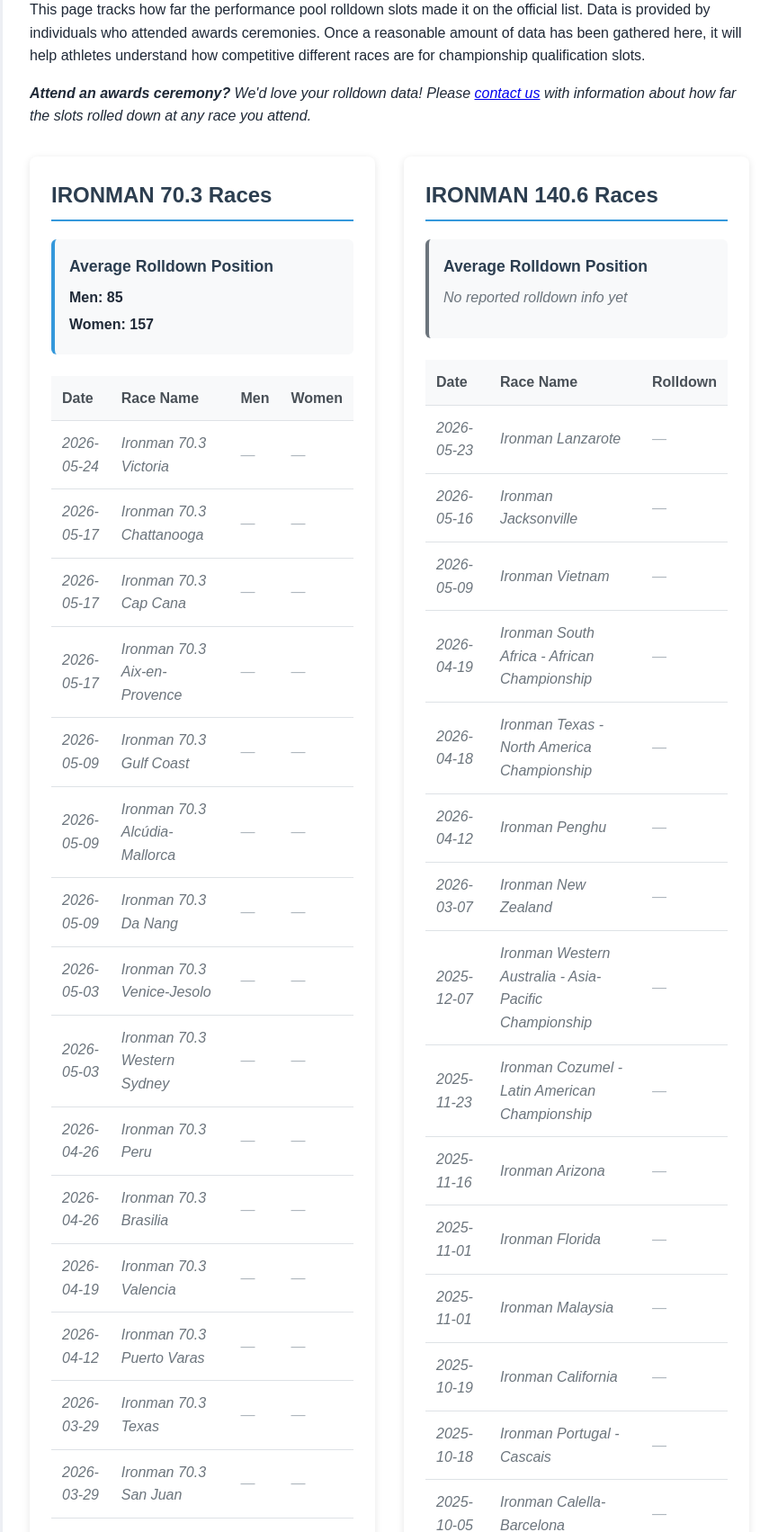
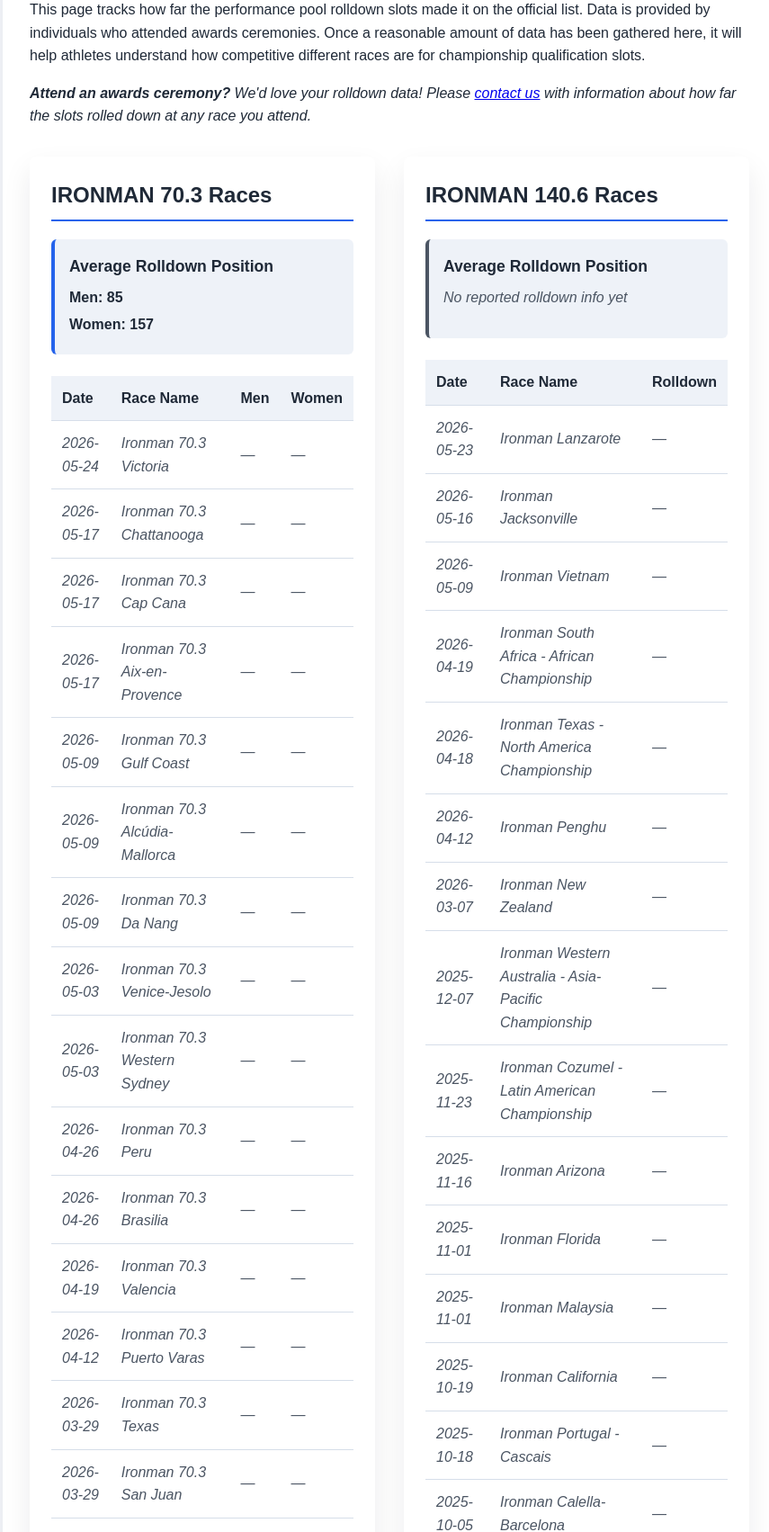
Before and after one commit to Tapin42/canikona, a Flask app: page /rolldowns in a window 1280 px wide. Shown: the part 275-1978 px from the top of the page at 90% size, without its empty margins (207-1062 px from the left). Run offline with Flask 3, Linux system fonts and the light colour scheme.

Commit message:
fix: text on rolldowns page was hard to read

```diff
--- a/static/css/styles.css
+++ b/static/css/styles.css
@@ -718,58 +718,59 @@ form {
 }
 
 .rolldown-column {
-    background-color: #fff;
+    background-color: var(--surface);
     padding: 1.5rem;
     border-radius: 8px;
-    box-shadow: 0 2px 8px rgba(0,0,0,0.1);
+    box-shadow: var(--shadow);
 }
 
 .rolldown-column h2 {
     margin-top: 0;
-    color: #2c3e50;
-    border-bottom: 2px solid #3498db;
+    color: var(--text);
+    border-bottom: 2px solid var(--accent);
     padding-bottom: 0.5rem;
 }
 
 .averages {
-    background-color: #f8f9fa;
+    background-color: var(--surface-muted);
     padding: 1rem;
     margin-bottom: 1.5rem;
     border-radius: 6px;
-    border-left: 4px solid #3498db;
+    border-left: 4px solid var(--accent);
 }
 
 .averages h3 {
     margin-top: 0;
     margin-bottom: 0.5rem;
-    color: #2c3e50;
+    color: var(--text);
     font-size: 1.1em;
 }
 
 .averages p {
     margin: 0.25rem 0;
     font-weight: 600;
+    color: var(--text);
 }
 
 .no-rolldown-info-box {
-    background-color: #f8f9fa;
+    background-color: var(--surface-muted);
     padding: 1rem;
     margin-bottom: 1.5rem;
     border-radius: 6px;
-    border-left: 4px solid #6c757d;
+    border-left: 4px solid var(--text-soft);
 }
 
 .no-rolldown-info-box h3 {
     margin-top: 0;
     margin-bottom: 0.5rem;
-    color: #2c3e50;
+    color: var(--text);
     font-size: 1.1em;
 }
 
 .no-rolldown-text {
     margin: 0.25rem 0;
     font-style: italic;
-    color: #6c757d;
+    color: var(--text-soft);
     font-weight: normal;
 }
 
@@ -777,33 +778,35 @@ form {
     width: 100%;
     border-collapse: collapse;
     margin-top: 1rem;
+    color: var(--text);
 }
 
 .rolldown-table th,
 .rolldown-table td {
     padding: 0.75rem;
     text-align: left;
-    border-bottom: 1px solid #dee2e6;
+    border-bottom: 1px solid var(--border);
 }
 
 .rolldown-table th {
-    background-color: #f8f9fa;
+    background-color: var(--surface-muted);
     font-weight: 600;
-    color: #495057;
+    color: var(--text);
 }
 
 .rolldown-table tbody tr:hover {
-    background-color: #f8f9fa;
+    background-color: var(--surface-muted);
 }
 
 /* Styling for rows with and without data */
 .rolldown-table .has-data {
     font-weight: bold;
+    color: var(--text);
 }
 
 .rolldown-table .no-data {
     font-style: italic;
-    color: #6c757d;
+    color: var(--text-soft);
 }
 
 /* Race name links styling */
@@ -814,30 +817,31 @@ form {
 
 .rolldown-table a:hover {
     text-decoration: underline;
-    color: #3498db;
+    color: var(--accent);
 }
 
 .rolldown-table .has-data a {
     font-weight: bold;
+    color: var(--text);
 }
 
 .rolldown-table .no-data a {
     font-style: italic;
-    color: #6c757d;
+    color: var(--text-soft);
 }
 
 .rolldown-table .no-data-text {
-    color: #adb5bd;
+    color: var(--text-soft);
     font-style: italic;
 }
 
 .no-data-message,
 .no-rolldown-info {
     font-style: italic;
-    color: #6c757d;
+    color: var(--text-soft);
     text-align: center;
     padding: 2rem;
-    background-color: #f8f9fa;
+    background-color: var(--surface-muted);
     border-radius: 6px;
     margin-top: 1rem;
 }
```
